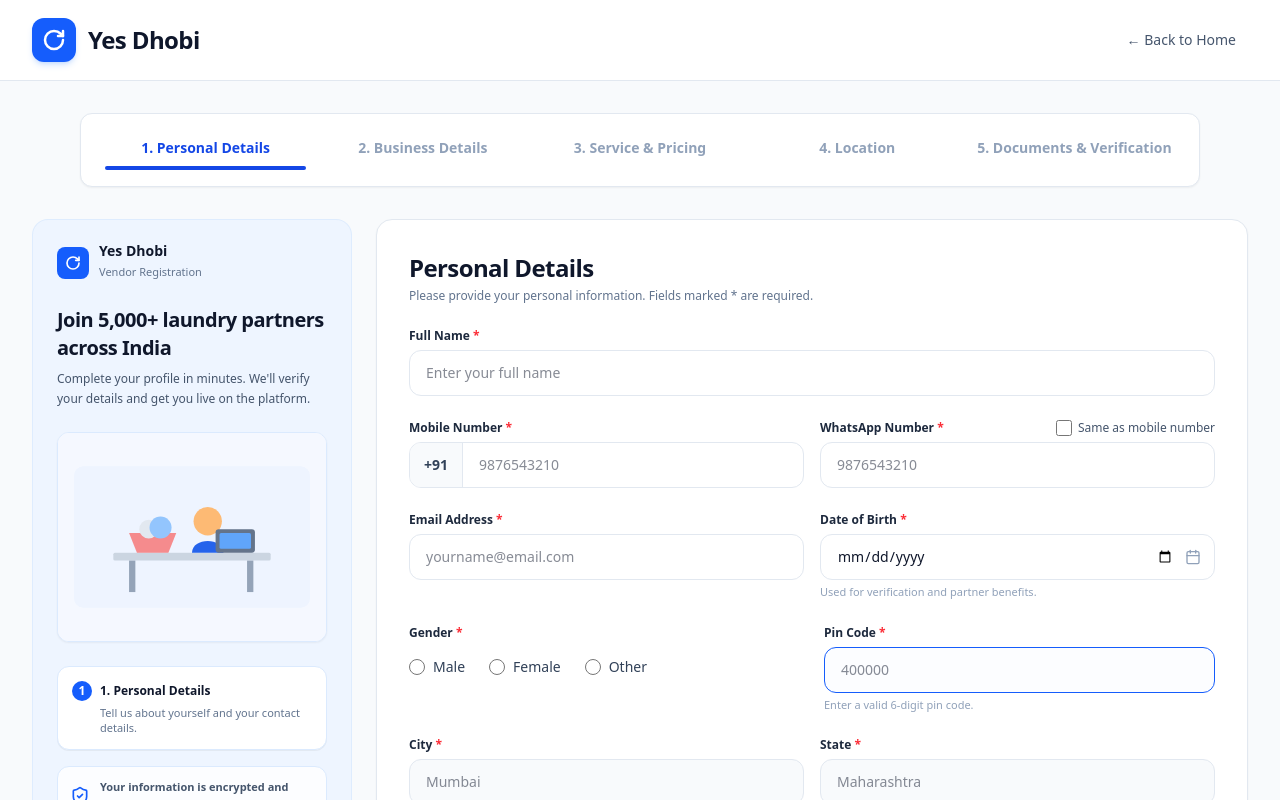
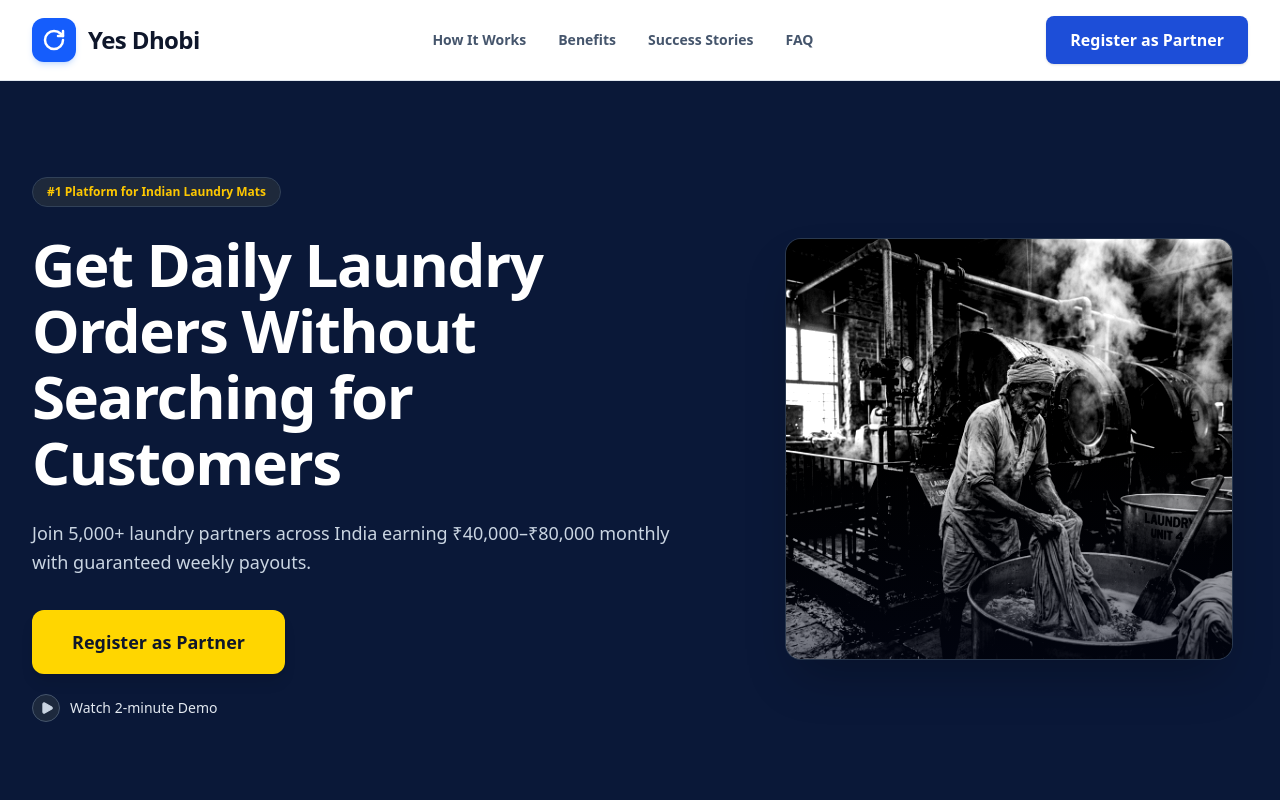
Before and after one commit to jagadeesh3344/yes-dhobi, a React (Vite) app: page / in a window 1280 px wide. Shown: the top 800 px of the page. Built offline with nearby package versions, Linux system fonts and the light colour scheme.

Commit message:
chore: update branding and improve registration form
- Rename app title to "Yes Dhobi"
- Default view to landing page
- Improve input placeholders and styles
- Increment local storage keys for state reset

```diff
--- a/index.html
+++ b/index.html
@@ -3,7 +3,7 @@
   <head>
     <meta charset="UTF-8" />
     <meta name="viewport" content="width=device-width, initial-scale=1.0" />
-    <title>My Google AI Studio App</title>
+    <title>Yes Dhobi</title>
   </head>
   <body>
     <div id="root"></div>
--- a/src/App.tsx
+++ b/src/App.tsx
@@ -23,7 +23,7 @@ export function App() {
     resetForm
   } = useRegistrationStore();
 
-  const [viewMode, setViewMode] = useState<'landing' | 'registration'>('registration');
+  const [viewMode, setViewMode] = useState<'landing' | 'registration'>('landing');
 
   const handleStartRegistration = () => {
     setViewMode('registration');
--- a/src/components/steps/Step1PersonalDetails.tsx
+++ b/src/components/steps/Step1PersonalDetails.tsx
@@ -64,7 +64,7 @@ export const Step1PersonalDetails: React.FC<Step1Props> = ({
                   whatsappNumber: formData.whatsappSameAsMobile ? val : formData.whatsappNumber
                 });
               }}
-              placeholder="9876543210"
+              placeholder="e.g. 9876543210"
               className="w-full px-4 py-3 text-sm focus:outline-none"
             />
           </div>
@@ -97,7 +97,7 @@ export const Step1PersonalDetails: React.FC<Step1Props> = ({
             disabled={formData.whatsappSameAsMobile}
             value={formData.whatsappNumber}
             onChange={(e) => updateFormData({ whatsappNumber: e.target.value })}
-            placeholder="9876543210"
+            placeholder="e.g. 9876543210"
             className="w-full px-4 py-3 rounded-xl border border-slate-200 text-sm focus:outline-none focus:ring-2 focus:ring-blue-600 disabled:bg-slate-50 disabled:text-slate-500"
           />
         </div>
@@ -177,8 +177,8 @@ export const Step1PersonalDetails: React.FC<Step1Props> = ({
                 if (code.startsWith('5')) updateFormData({ city: 'Hyderabad', state: 'Telangana' });
               }
             }}
-            placeholder="400000"
-            className="w-full px-4 py-3 rounded-xl border border-blue-600 bg-blue-50/20 text-sm font-medium focus:outline-none focus:ring-2 focus:ring-blue-600"
+            placeholder="e.g. 400000"
+            className="w-full px-4 py-3 rounded-xl border border-slate-200 text-sm font-medium focus:outline-none focus:ring-2 focus:ring-blue-600"
           />
           <p className="text-[11px] text-slate-400 mt-1">Enter a valid 6-digit pin code.</p>
         </div>
--- a/src/hooks/useRegistrationStore.ts
+++ b/src/hooks/useRegistrationStore.ts
@@ -1,8 +1,8 @@
 import { useState, useEffect } from 'react';
 import { RegistrationFormData, RegistrationStep } from '../types';
 
-const STORAGE_KEY = 'yes_dhobi_partner_registration_v2';
-const STEP_KEY = 'yes_dhobi_partner_step_v2';
+const STORAGE_KEY = 'yes_dhobi_partner_registration_v3';
+const STEP_KEY = 'yes_dhobi_partner_step_v3';
 
 export const initialServicesData = {
   wash_fold: {
```
